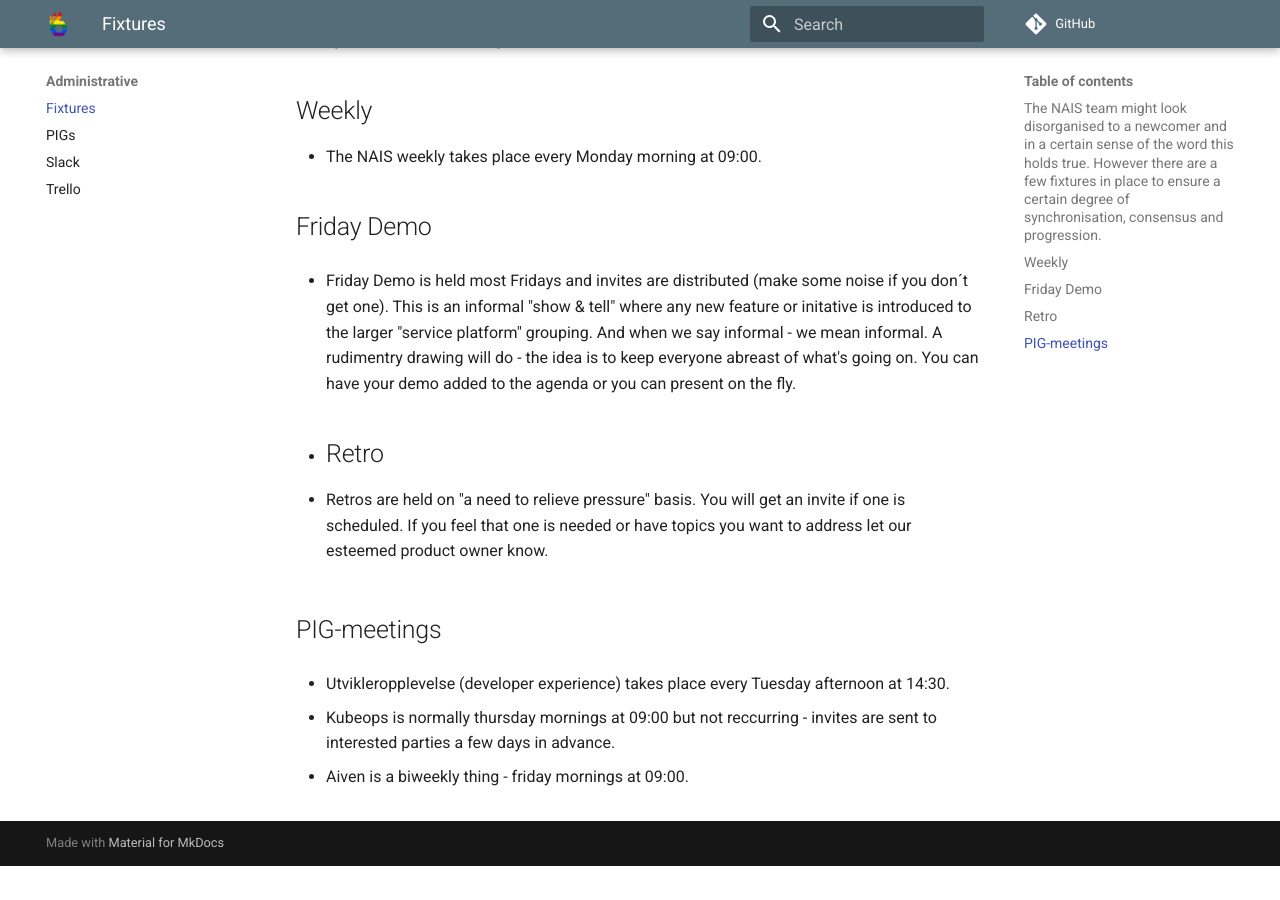
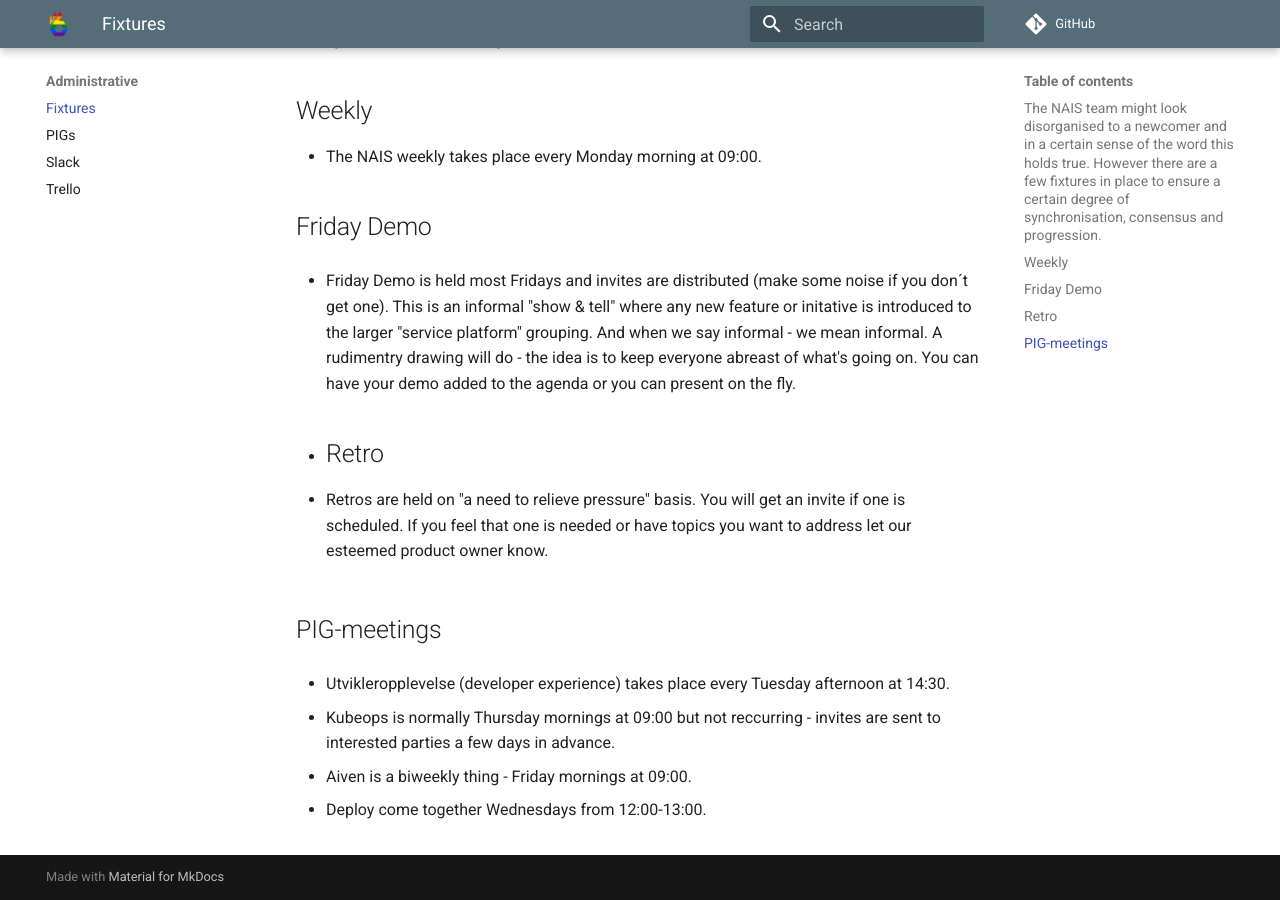
Before and after one commit to nais/handbook, an MkDocs documentation site: the page built from docs/administrative/fixtures.md, in a window 1280 px wide and 900 px high, scrolled down 758 px. Built offline with MkDocs 1.6.1 and Material for MkDocs 9.7.7, drawn with Linux system fonts in a browser that asks for light colours; comment, search, counter and statistics services are not loaded; before the commit the page ends 1624 px from its top, so only the background shows below that.

Commit message:
added PIG-Deploy meeting

```diff
--- a/docs/administrative/fixtures.md
+++ b/docs/administrative/fixtures.md
@@ -31,6 +31,8 @@ Any and all meetings that are deemed unnecessary due to priority or lack of subs
 
 - Utvikleropplevelse (developer experience) takes place every Tuesday afternoon at 14:30.
 
-- Kubeops is normally thursday mornings at 09:00 but not reccurring - invites are sent to interested parties a few days in advance.
+- Kubeops is normally Thursday mornings at 09:00 but not reccurring - invites are sent to interested parties a few days in advance.
 
-- Aiven is a biweekly thing - friday mornings at 09:00.
+- Aiven is a biweekly thing - Friday mornings at 09:00.
+
+- Deploy come together Wednesdays from 12:00-13:00.
```
